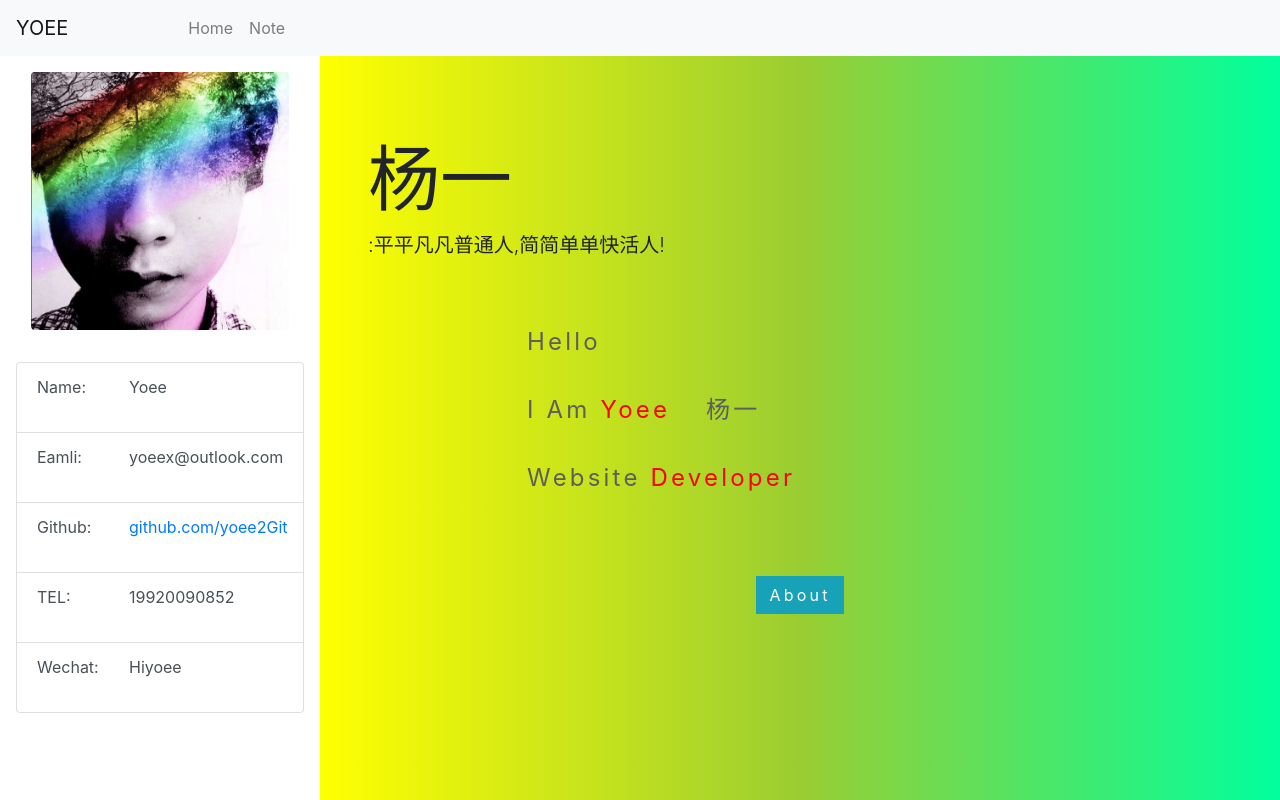
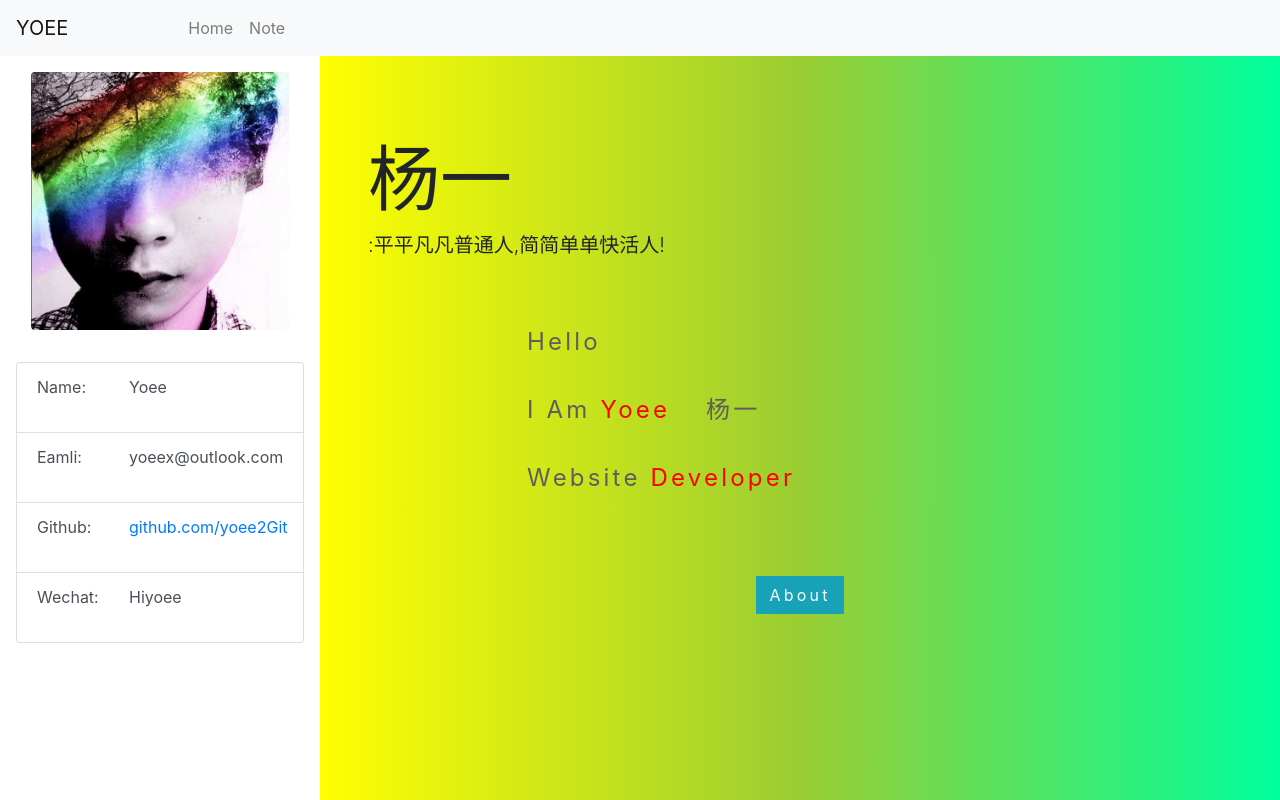
Before and after one commit to yoee2Git/yoee, a Nuxt app: page / in a window 1280 px wide. Shown: the top 800 px of the page. Built offline with nearby package versions, Linux system fonts and the light colour scheme; what mavon-editor would draw is missing.

Commit message:
Update index.vue

```diff
--- a/pages/index.vue
+++ b/pages/index.vue
@@ -24,12 +24,6 @@
               <b-col sm="8">
                 <b-link href="https://github.com/yoee2Git">github.com/yoee2Git</b-link>
               </b-col>
-            </b-row>
-          </b-list-group-item>
-          <b-list-group-item button>
-            <b-row class="info-item">
-              <b-col sm="4">TEL:</b-col>
-              <b-col sm="8">19920090852</b-col>
             </b-row>
           </b-list-group-item>
           <b-list-group-item button>
```
